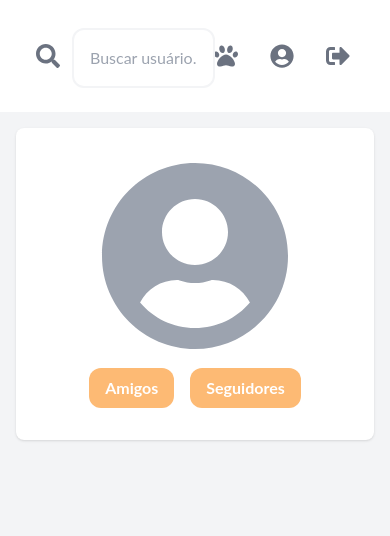
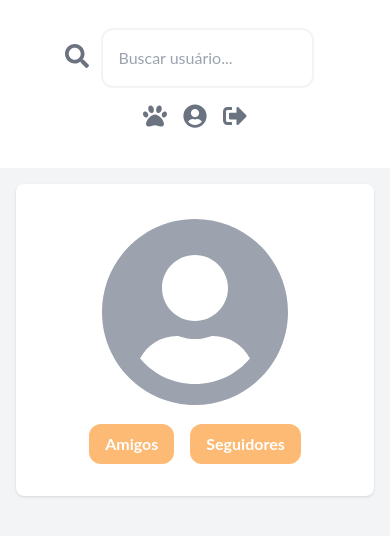
Before and after one commit to marimatulle/petslife, a React (Create React App) app: page /profile in a window 390 px wide. Shown: the top 536 px of the page. Built offline with nearby package versions, Linux system fonts and the light colour scheme; no server answers.

Commit message:
fix: fixes topbar responsivity

```diff
--- a/src/bars/Topbar.jsx
+++ b/src/bars/Topbar.jsx
@@ -14,22 +14,22 @@ const Topbar = () => {
   };
 
   return (
-    <div className="bg-white p-6 flex justify-between items-center">
+    <div className="bg-white p-6 flex flex-col sm:flex-row justify-between items-center">
       <Navbar />
-      <div className="flex items-center">
+      <div className="flex flex-row sm:flex-row items-center justify-center sm:justify-end mt-4 sm:mt-0">
         <Link to="/cards">
-          <button className="mr-8 text-gray-500 text-2xl flex items-center">
+          <button className="mb-4 sm:mb-0 mr-4 sm:mr-8 text-gray-500 text-2xl flex items-center">
             <FaPaw />
           </button>
         </Link>
         <Link to="/profile">
-          <button className="mr-8 text-gray-500 text-2xl flex items-center">
+          <button className="mb-4 sm:mb-0 mr-4 sm:mr-8 text-gray-500 text-2xl flex items-center">
             <FaUserCircle />
           </button>
         </Link>
         <button
           onClick={handleLogout}
-          className="mr-4 text-gray-500 text-2xl flex items-center"
+          className="mb-4 sm:mb-0 sm:mr-4 text-gray-500 text-2xl flex items-center"
         >
           <FaSignOutAlt />
         </button>
--- a/src/search/Search.jsx
+++ b/src/search/Search.jsx
@@ -53,15 +53,15 @@ const Search = () => {
       >
         {users.map((user) => (
           <Link to={`/userprofile/${user.id}`} key={user.id}>
-            <div className="flex items-center space-x-4 p-2 mb-2 border-b-2 border-gray-200">
+            <div className="flex items-center space-x-4 p-2 mb-2 border-b-2 border-gray-200 bg-orange-300 hover:bg-orange-400">
               <img
                 className="w-12 h-12 rounded-full"
                 src={user.photoURL}
                 alt="User avatar"
               />
               <div>
-                <p className="text-black">{user.name}</p>
-                <p className="text-gray-500">{user.username}</p>
+                <p className="text-black font-bold">{user.name}</p>
+                <p className="text-gray-500 font-medium">{user.username}</p>
               </div>
             </div>
           </Link>
```
